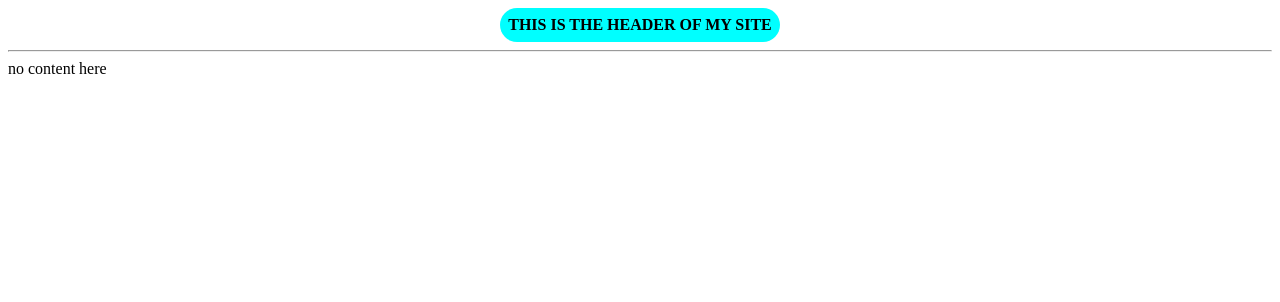
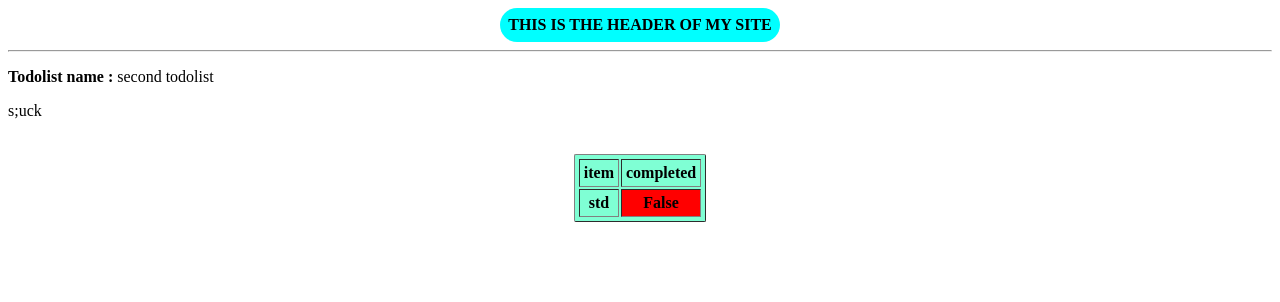
Before and after one commit to jitendradara12/randomdjangoapps, a Django app: page /main/3 in a window 1280 px wide. Shown: the top 302 px of the page. Run offline with Django 5.2, Linux system fonts and the light colour scheme; data comes from the database, SQL or seed files in the repository; both versions use the stored data as it was after the commit; lists and menus that the app fills with data are empty.

Commit message:
/create for creating todolst

```diff
--- /dev/null
+++ b/tempsite/main/forms.py
@@ -0,0 +1,6 @@
+from django import forms
+
+
+class NewToDolist(forms.Form):
+    name = forms.CharField(label="Name of the list", max_length=200)
+    complete = forms.BooleanField(required=False)
--- a/tempsite/main/templates/main/base.html
+++ b/tempsite/main/templates/main/base.html
@@ -1,14 +1,17 @@
 <div>
   <head>
-    <title>{% block title %}tempsite{% endblock %}</title>
+    <title>{% block title %}idk this url{% endblock %}</title>
   </head>
   <style>
+
     table{margin-left:auto; margin-right:auto; background-color:aqua; border-radius:22px; padding:2px}
+
     th,td{
       border-radius:14;
       padding:4px;
+    }
 
-    }
+    button{text-position:center; border-radius:25px; padding:2px; background-color:skyblue}
     .header{margin:0px;}
   </style>
   <body>
@@ -22,7 +25,7 @@
     <hr>
     <div id='content' name = 'content'>
       {% block content %}
-      no content here
+        404 page not found
       {% endblock %}
     </div>
   </body>
--- a/tempsite/main/templates/main/list.html
+++ b/tempsite/main/templates/main/list.html
@@ -5,7 +5,7 @@
 {% endblock %}
 
 {% block content %}
-  <p>{{ls.name}}</p>
+  <p><b>Todolist name : </b>{{ls.name}}</p>
   <p>s;uck</p>
   <br>
 
--- a/tempsite/main/urls.py
+++ b/tempsite/main/urls.py
@@ -19,7 +19,15 @@ Including another URLconf
 from django.urls import path
 
 urlpatterns = [
-    path("<int:id>", views.index, name='main_id'),
+    # essentials...
     path("home", views.home, name='home'),
-    path("list", views.list, name="todolist")
+    path("", views.home, name='home'),
+
+    # extra pages here..
+    path("create", views.create, name="create"),
+    path("list", views.list, name="todolist"),
+
+    path("<int:id>", views.list, name="todolistid"),
+    # must be in the end (default)
+    path("<str:id>", views.index, name='base404')
 ]
--- a/tempsite/main/views.py
+++ b/tempsite/main/views.py
@@ -1,16 +1,32 @@
 from django.shortcuts import render
-from . import models
+from django.http import HttpResponseRedirect
+from . import models, forms
 # Create your views here.
 
 
 def index(responce, id):
-    return render(responce, 'main/base.html',{})
+    return render(responce, 'main/base.html', {})
 
 
 def home(responce):
     return render(responce, "main/home.html", {})
 
 
-def list(responce):
-    ls = models.ToDolist.objects.get(id=1)
-    return render(responce, "main/list.html", {"ls":ls})
+def list(responce, id):
+    ls = models.ToDolist.objects.get(id=id)
+    return render(responce, "main/list.html", {"ls": ls})
+
+
+def create(responce):
+
+    if responce.method == "POST":
+        form = forms.NewToDolist(responce.POST)
+        if form.is_valid():
+            n = form.cleaned_data["name"]
+            t = models.ToDolist(name=n)
+            t.save()
+        HttpResponseRedirect("main/%i" % t.id)
+    else:
+        form = forms.NewToDolist()
+
+    return render(responce, "main/create.html", {"form": form})
```
Also changed, not shown: tempsite/main/templates/main/create.html (added, +10 -0 lines), tempsite/db.sqlite3, 1 other file.
